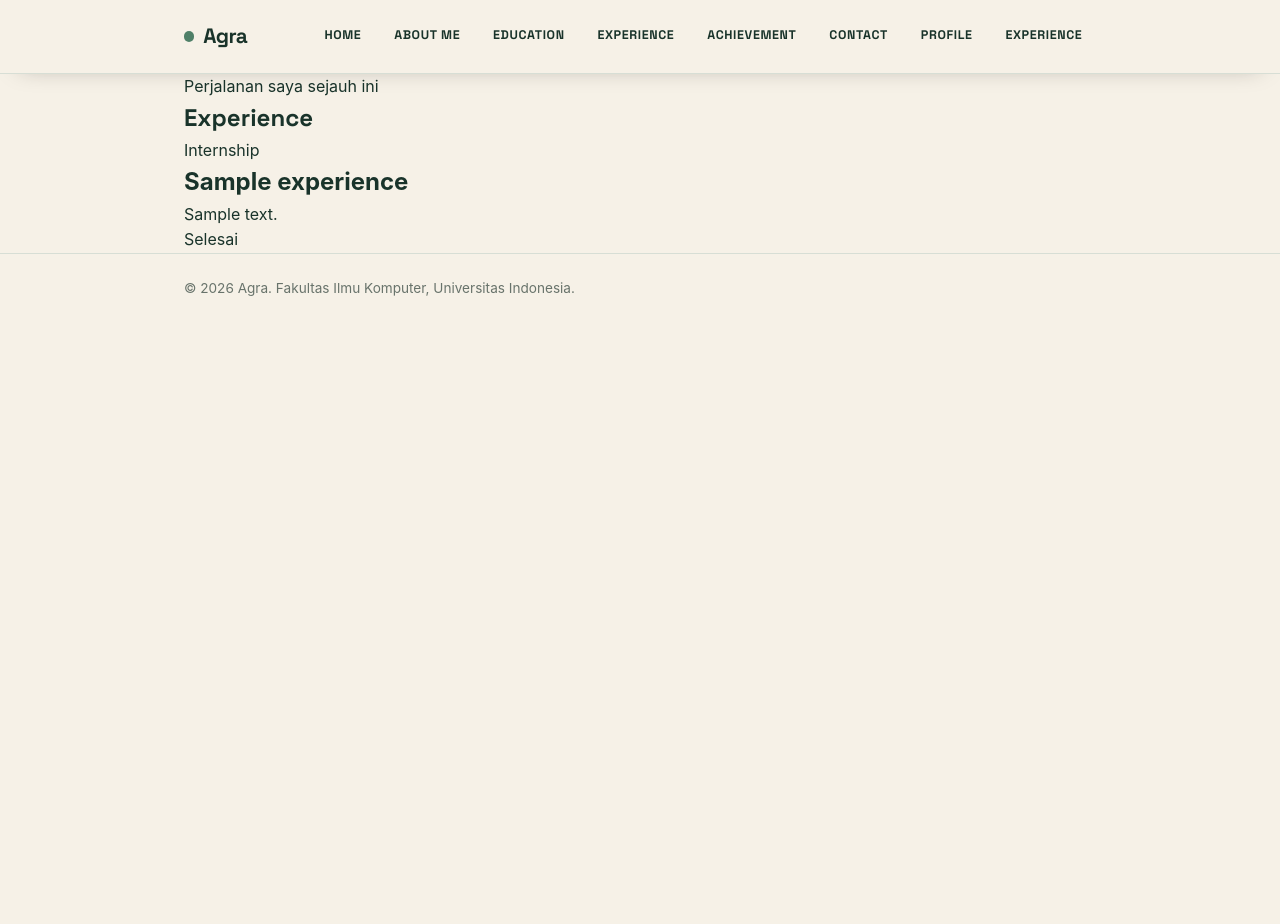
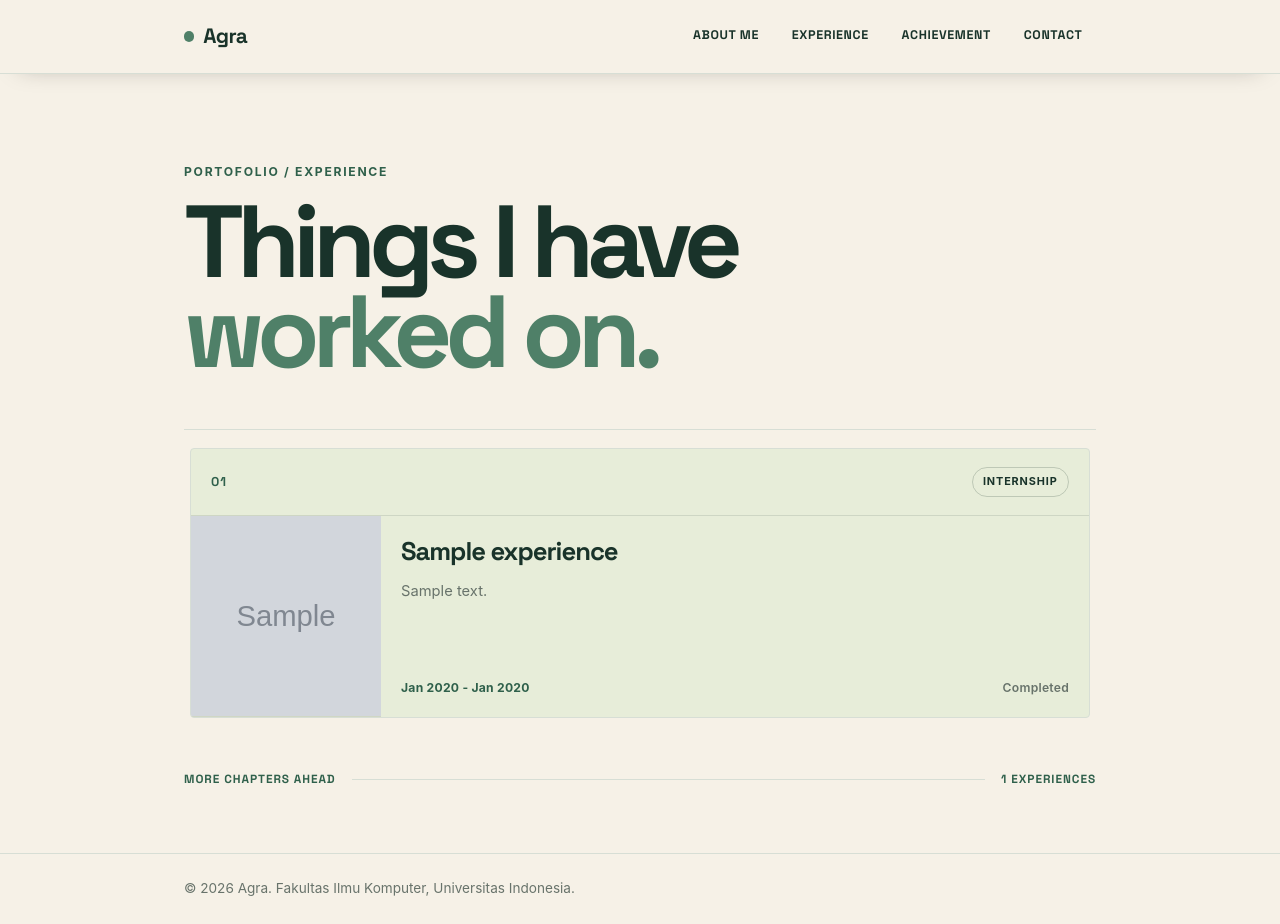
Before and after one commit to Agra-17/myportofolio, a Django app: page /experience/ in a window 1280 px wide. Before the commit the page ends 296 px from the top, so only its background shows below. Run offline with Django 5.2, Linux system fonts and the light colour scheme; tables that the repository leaves empty hold one stand-in row (values such as "Sample post"); grey boxes marked "Sample" are stand-in pictures.

Commit message:
Update desain experience, fix link at navbar, and adding data to experience and achievement

```diff
--- /dev/null
+++ b/static/css/experience.css
@@ -0,0 +1,314 @@
+/* Experience page: an editorial project index built on the portfolio palette. */
+
+.experience-page {
+    --experience-lime: #c9d96f;
+    --experience-soft: #e7edd9;
+    background-color: var(--paper);
+}
+
+.experience-main {
+    overflow: hidden;
+}
+
+.experience-section {
+    padding: 5.5rem 0 4rem;
+    scroll-margin-top: 5rem;
+}
+
+.experience-intro {
+    display: grid;
+    grid-template-columns: minmax(0, 1.45fr) minmax(220px, 0.55fr);
+    align-items: end;
+    gap: 3rem;
+    padding-bottom: 3.25rem;
+    border-bottom: 1px solid var(--line);
+}
+
+.section-kicker {
+    margin-bottom: 1rem;
+    color: var(--accent-dark);
+    font-size: 0.76rem;
+    font-weight: 700;
+    letter-spacing: 0.14em;
+    text-transform: uppercase;
+}
+
+.experience-intro h1 {
+    max-width: 760px;
+    color: var(--ink);
+    font-size: clamp(3.4rem, 8vw, 7.5rem);
+    letter-spacing: -0.07em;
+    line-height: 0.88;
+}
+
+.experience-intro h1 em {
+    color: var(--accent);
+    font-style: normal;
+}
+
+.intro-note {
+    display: flex;
+    align-items: flex-start;
+    gap: 0.9rem;
+    max-width: 260px;
+    padding-bottom: 0.35rem;
+    color: var(--text-muted);
+    font-size: 0.9rem;
+}
+
+.intro-mark {
+    display: inline-grid;
+    width: 2rem;
+    height: 2rem;
+    flex: 0 0 2rem;
+    place-items: center;
+    color: var(--ink);
+    background: var(--experience-lime);
+    border-radius: 50%;
+    font-size: 1.2rem;
+    line-height: 1;
+}
+
+.experience-grid {
+    display: grid;
+    grid-template-columns: minmax(0, 900px);
+    gap: 1.1rem;
+    justify-content: center;
+    padding: 1.1rem 0 3.25rem;
+}
+
+.experience-card {
+    position: relative;
+    display: grid;
+    grid-area: auto;
+    grid-template-columns: 190px minmax(0, 1fr);
+    grid-template-rows: auto 1fr;
+    min-height: 270px;
+    overflow: hidden;
+    border: 1px solid var(--line);
+    border-radius: 4px;
+    background: rgba(255, 255, 255, 0.45);
+    transition: transform 0.25s ease, border-color 0.25s ease, box-shadow 0.25s ease;
+}
+
+.experience-card:nth-child(3n + 1) {
+    background: var(--experience-soft);
+}
+
+.experience-card:nth-child(3n + 2) {
+    background: #f9f4e9;
+}
+
+.experience-card:hover {
+    border-color: var(--accent);
+    box-shadow: 10px 10px 0 rgba(79, 128, 104, 0.12);
+    transform: translateY(-5px);
+}
+
+.experience-card-top {
+    display: flex;
+    grid-column: 1 / -1;
+    grid-row: 1;
+    align-items: center;
+    justify-content: space-between;
+    padding: 1.1rem 1.25rem;
+    border-bottom: 1px solid rgba(25, 51, 42, 0.12);
+}
+
+.experience-number {
+    color: var(--accent-dark);
+    font-family: "Space Grotesk", sans-serif;
+    font-size: 0.8rem;
+    font-weight: 700;
+    letter-spacing: 0.08em;
+}
+
+.experience-category {
+    padding: 0.35rem 0.65rem;
+    border: 1px solid rgba(25, 51, 42, 0.2);
+    border-radius: 999px;
+    color: var(--ink);
+    font-size: 0.68rem;
+    font-weight: 700;
+    letter-spacing: 0.08em;
+    text-transform: uppercase;
+}
+
+.experience-thumbnail {
+    display: block;
+    width: 100%;
+    height: 100%;
+    min-height: 200px;
+    grid-column: 1;
+    grid-row: 2;
+    object-fit: cover;
+    border-bottom: 1px solid rgba(25, 51, 42, 0.12);
+    filter: saturate(0.7) contrast(0.95);
+}
+
+.thumbnail-placeholder {
+    display: grid;
+    place-items: center;
+    color: var(--accent);
+    background: linear-gradient(135deg, var(--ink) 0 48%, var(--accent) 48% 52%, var(--experience-lime) 52%);
+    font-family: "Space Grotesk", sans-serif;
+    font-size: 4rem;
+    font-weight: 500;
+    line-height: 1;
+}
+
+.experience-card-body {
+    display: flex;
+    grid-column: 2;
+    grid-row: 2;
+    flex: 1;
+    flex-direction: column;
+    padding: 1.4rem 1.25rem 1.25rem;
+}
+
+.experience-card h2 {
+    max-width: 18ch;
+    color: var(--ink);
+    font-family: "Space Grotesk", sans-serif;
+    font-size: clamp(1.35rem, 2vw, 1.9rem);
+    letter-spacing: -0.04em;
+    line-height: 1.05;
+}
+
+.experience-description {
+    max-width: 48ch;
+    margin-top: 0.9rem;
+    color: var(--text-muted);
+    font-size: 0.92rem;
+    line-height: 1.65;
+}
+
+.experience-card-footer {
+    display: flex;
+    align-items: center;
+    justify-content: space-between;
+    gap: 0.75rem;
+    margin-top: auto;
+    padding-top: 1.5rem;
+    color: var(--accent-dark);
+    font-size: 0.76rem;
+    font-weight: 700;
+    letter-spacing: 0.02em;
+}
+
+.experience-status {
+    color: var(--text-muted);
+    font-weight: 600;
+}
+
+.experience-status.is-ongoing {
+    display: inline-flex;
+    align-items: center;
+    gap: 0.35rem;
+    color: var(--accent-dark);
+}
+
+.experience-status.is-ongoing span {
+    width: 0.45rem;
+    height: 0.45rem;
+    border-radius: 50%;
+    background: var(--accent);
+    box-shadow: 0 0 0 4px rgba(79, 128, 104, 0.14);
+}
+
+.empty-state {
+    display: flex;
+    grid-column: 1 / -1;
+    align-items: center;
+    gap: 1rem;
+    padding: 3rem 0;
+    color: var(--text-muted);
+}
+
+.empty-state span {
+    color: var(--accent);
+    font-family: "Space Grotesk", sans-serif;
+    font-size: 3rem;
+    font-weight: 700;
+}
+
+.experience-footer-note {
+    display: flex;
+    align-items: center;
+    gap: 1rem;
+    color: var(--accent-dark);
+    font-family: "Space Grotesk", sans-serif;
+    font-size: 0.74rem;
+    font-weight: 700;
+    letter-spacing: 0.08em;
+    text-transform: uppercase;
+}
+
+.footer-line {
+    height: 1px;
+    flex: 1;
+    background: var(--line);
+}
+
+@media (max-width: 700px) {
+    .experience-section {
+        padding-top: 3.5rem;
+    }
+
+    .experience-intro {
+        grid-template-columns: 1fr;
+        gap: 2rem;
+        padding-bottom: 2.5rem;
+    }
+
+    .experience-intro h1 {
+        font-size: clamp(3.2rem, 17vw, 5rem);
+    }
+
+    .intro-note {
+        max-width: 340px;
+    }
+
+    .experience-grid {
+        grid-template-columns: 1fr;
+    }
+
+    .experience-card {
+        display: flex;
+        min-height: 330px;
+        flex-direction: column;
+    }
+
+    .experience-thumbnail {
+        height: 112px;
+        min-height: 0;
+    }
+
+    .experience-card-body {
+        flex: 1;
+    }
+
+    .experience-card-top,
+    .experience-thumbnail,
+    .experience-card-body {
+        grid-column: auto;
+        grid-row: auto;
+    }
+
+    .experience-card {
+        min-height: 330px;
+    }
+}
+
+@media (max-width: 420px) {
+    .experience-card-footer,
+    .experience-footer-note {
+        align-items: flex-start;
+        flex-direction: column;
+    }
+
+    .footer-line {
+        width: 100%;
+        flex: none;
+    }
+}
--- a/templates/experience.html
+++ b/templates/experience.html
@@ -8,53 +8,69 @@
     <link rel="preconnect" href="https://fonts.gstatic.com" crossorigin>
     <link href="https://fonts.googleapis.com/css2?family=Space+Grotesk:wght@500;700&display=swap" rel="stylesheet">
     <link rel="stylesheet" href="/static/css/style.css">
+    <link rel="stylesheet" href="/static/css/experience.css">
 </head>
-<body>
+<body class="experience-page">
     <header class="site-header">
         <div class="container header-inner">
             <a href="{% url 'main:show_main' %}" class="brand">{{ name }}</a>
             <!-- bagian navbar -->
             <nav class="main-nav" id="main-nav">
-                <a href="{% url 'main:show_main' %}">Home</a>
                 <a href="{% url 'main:show_main' %}">About Me</a>
-                <a href="#education">Education</a>
-                <a href="#experience">Experience</a>
+                <a href="{% url 'main:show_experience' %}">Experience</a>
                 <a href="{% url 'main:show_achievements' %}">Achievement</a>
                 <a href="#contact">Contact</a>
-                <a href="{% url 'main:show_main' %}">Profile</a>
-                <a href="{% url 'main:show_experience' %}">Experience</a>
             </nav>
         </div>
     </header>
 
-    <main>
+    <main class="experience-main">
     <section class="experience-section" id="experience">
         <div class="container">
-            <p class="section-kicker">Perjalanan saya sejauh ini</p>
-            <h1>Experience</h1>
+            <div class="experience-intro">
+                <div>
+                    <p class="section-kicker">Portofolio / Experience</p>
+                    <h1>Things I have<br><em>worked on.</em></h1>
+                </div>
+            </div>
 
             <div class="experience-grid">
                 {% for experience in experience_list %}
                     <article class="experience-card">
-                        <span class="experience-category">
-                            {{ experience.get_category_display }}
-                        </span>
-                        <h2>{{ experience.title }}</h2>
-                        <p class="experience-description">
-                            {{ experience.description }}
-                        </p>
-
-                        {% if experience.is_ongoing %}
-                            <p class="experience-status">Sedang berlangsung</p>
+                        <div class="experience-card-top">
+                            <span class="experience-number">0{{ forloop.counter }}</span>
+                            <span class="experience-category">{{ experience.get_category_display }}</span>
+                        </div>
+                        {% if experience.thumbnail %}
+                            <img class="experience-thumbnail" src="{{ experience.thumbnail }}" alt="{{ experience.title }}">
                         {% else %}
-                            <p class="experience-status">Selesai</p>
+                            <div class="experience-thumbnail thumbnail-placeholder" aria-hidden="true">+</div>
                         {% endif %}
+                        <div class="experience-card-body">
+                            <h2>{{ experience.title }}</h2>
+                            <p class="experience-description">{{ experience.description }}</p>
+                            <div class="experience-card-footer">
+                                <span>{{ experience.started_at|date:"M Y" }}{% if experience.ended_at %} - {{ experience.ended_at|date:"M Y" }}{% endif %}</span>
+                                {% if experience.is_ongoing %}
+                                    <span class="experience-status is-ongoing"><span></span> In progress</span>
+                                {% else %}
+                                    <span class="experience-status">Completed</span>
+                                {% endif %}
+                            </div>
+                        </div>
                     </article>
                 {% empty %}
-                    <p class="empty-state">
-                        Belum ada pengalaman yang ditambahkan.
-                    </p>
+                    <div class="empty-state">
+                        <span>00</span>
+                        <p>Belum ada pengalaman yang ditambahkan.</p>
+                    </div>
                 {% endfor %}
+            </div>
+
+            <div class="experience-footer-note">
+                <span>More chapters ahead</span>
+                <span class="footer-line"></span>
+                <span>{{ experience_list|length }} experiences</span>
             </div>
         </div>
     </section>
```
Also changed, not shown: templates/achievements.html (+2 -5 lines), templates/index.html (+2 -6 lines).
